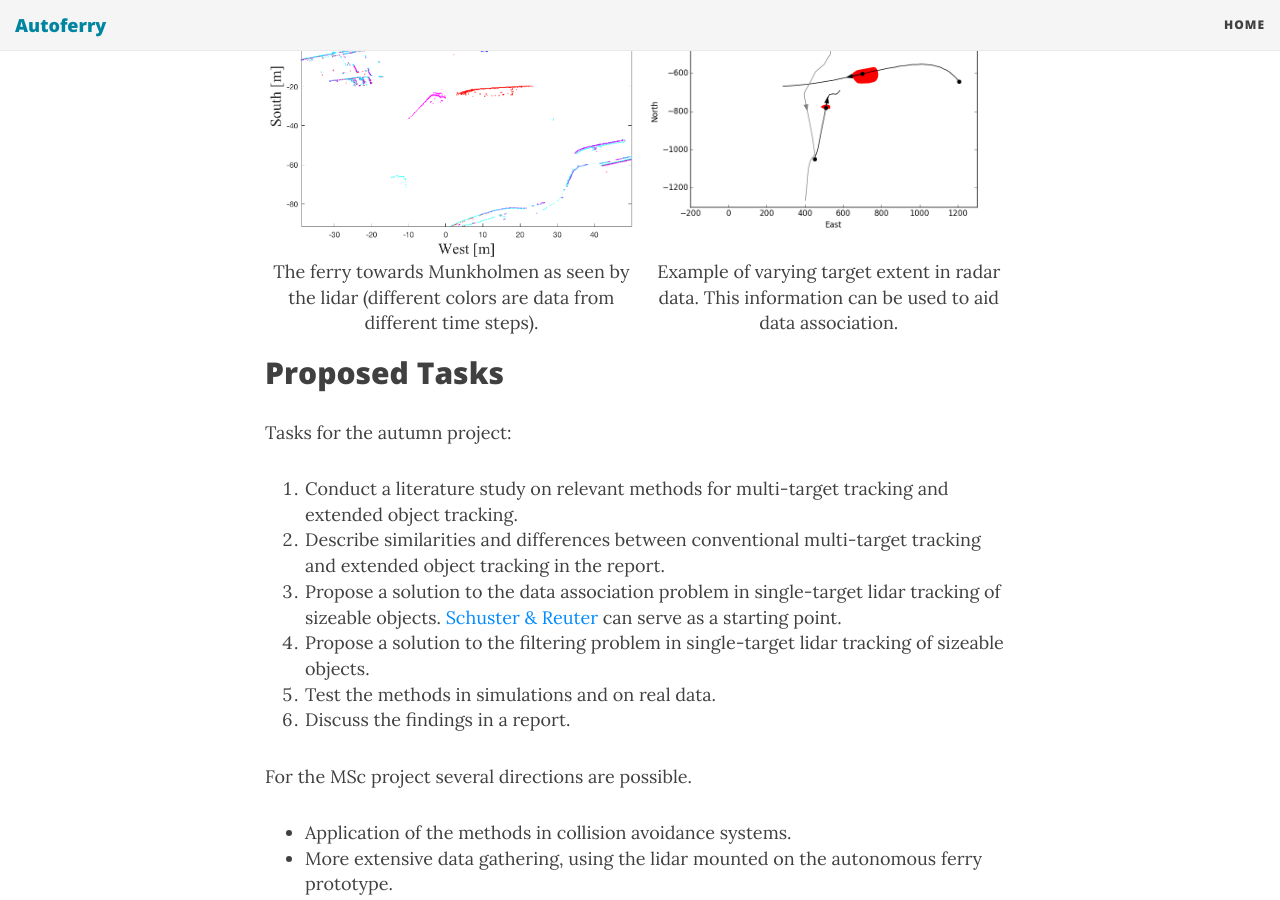
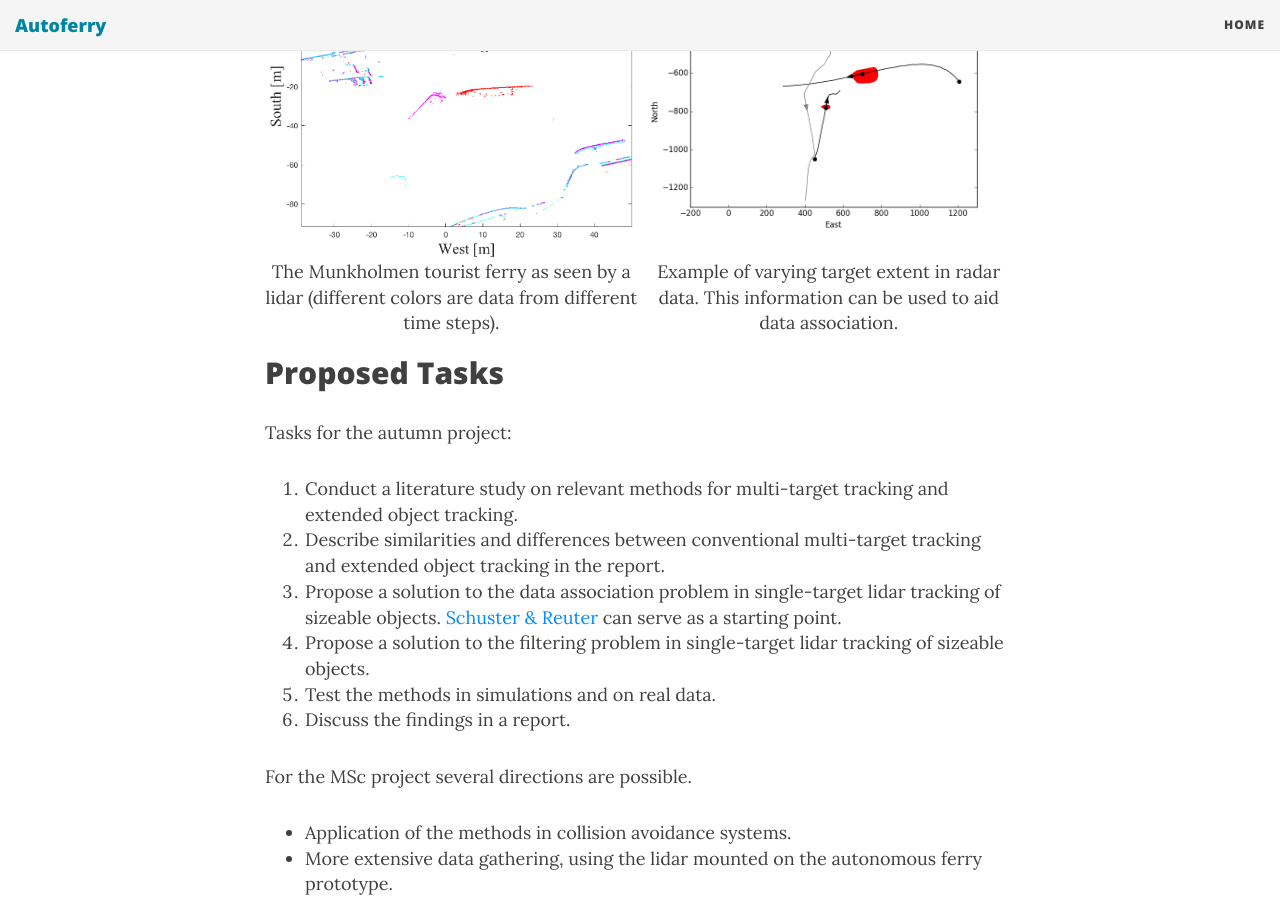
Before and after one commit to autosit/autosit.github.io, a Jekyll site: the page built from _posts/2018-04-11-eot.md, in a window 1280 px wide and 900 px high, scrolled down 1665 px. Built offline with Jekyll 4.4.1, drawn with Linux system fonts in a browser that asks for light colours; nearby versions of some CDN libraries.

Commit message:
eot updated

```diff
--- a/_posts/2018-04-11-eot.md
+++ b/_posts/2018-04-11-eot.md
@@ -24,7 +24,7 @@ This autumn project will build upon a previous autumn project and master thesis
 
 | <img src="{{site.url}}/assets/munkholmdeparting.png" width="370"> | | <img src="{{site.url}}/assets/extent_ais_pos.png" width="370"> |
 |:---:| :---: |:---:|
-| The ferry towards Munkholmen as seen by the lidar (different colors are data from different time steps). | | Example of varying target extent in radar data. This information can be used to aid data association.|
+| The Munkholmen tourist ferry as seen by a lidar (different colors are data from different time steps). | | Example of varying target extent in radar data. This information can be used to aid data association.|
 
 ## Proposed Tasks
 
```
